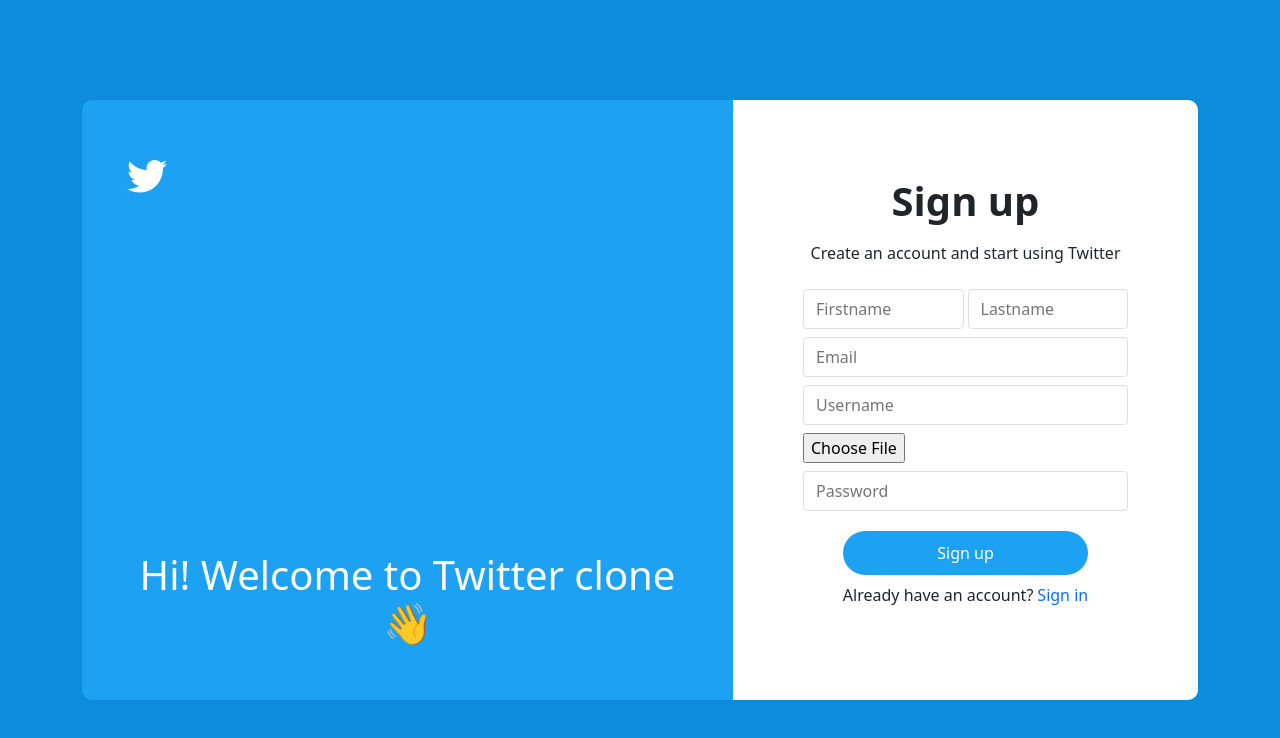
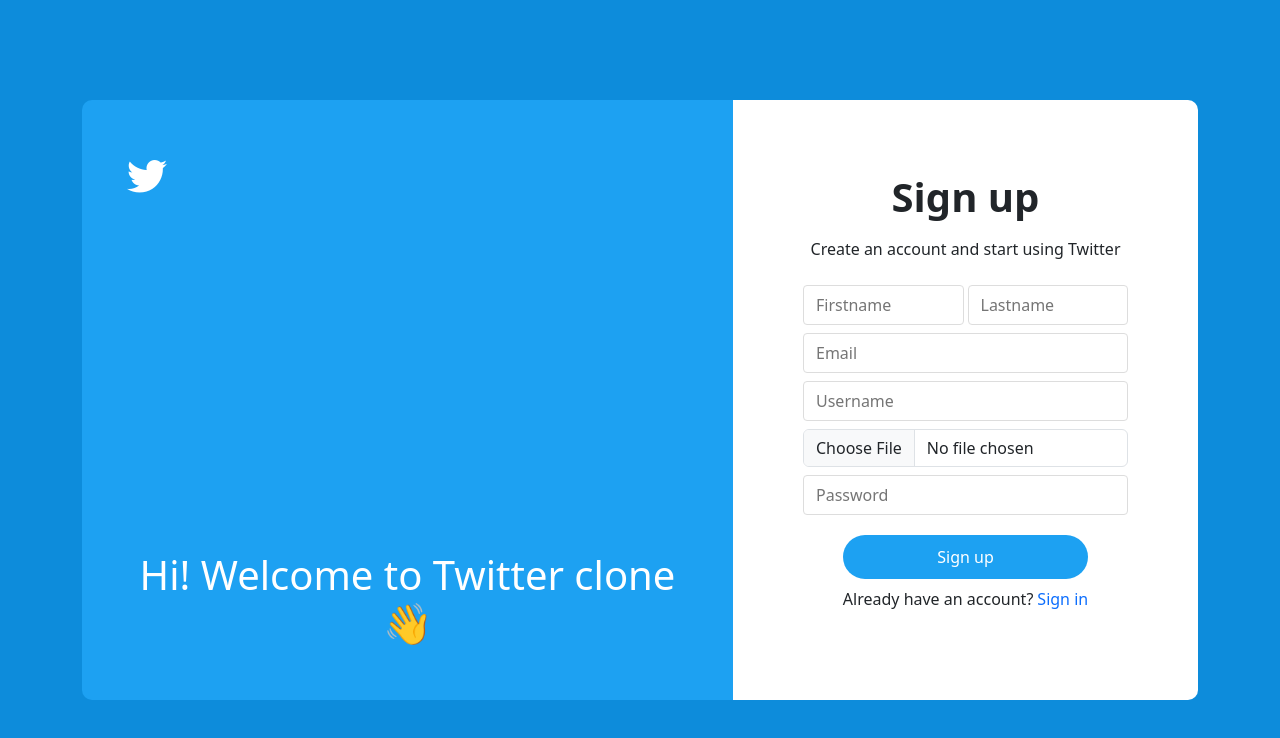
Before and after one commit to NicoAchard/FrontTwitter, a React (Vite) app: page /signup in a window 1280 px wide. Shown: the top 738 px of the page. Built offline with nearby package versions, Linux system fonts and the light colour scheme.

Commit message:
detalles

```diff
--- a/src/pages/Signup.jsx
+++ b/src/pages/Signup.jsx
@@ -102,11 +102,10 @@ function Signup() {
                 />
                 <label htmlFor="archivo" className="file-label">
                   <input
-                    style={{ color: "transparent" }}
                     type="file"
                     id="archivo"
                     name="file"
-                    className="file"
+                    className="file form-control"
                     value={inputImage}
                     onChange={(event) => setInputImage(event.target.value)}
                   />
```
